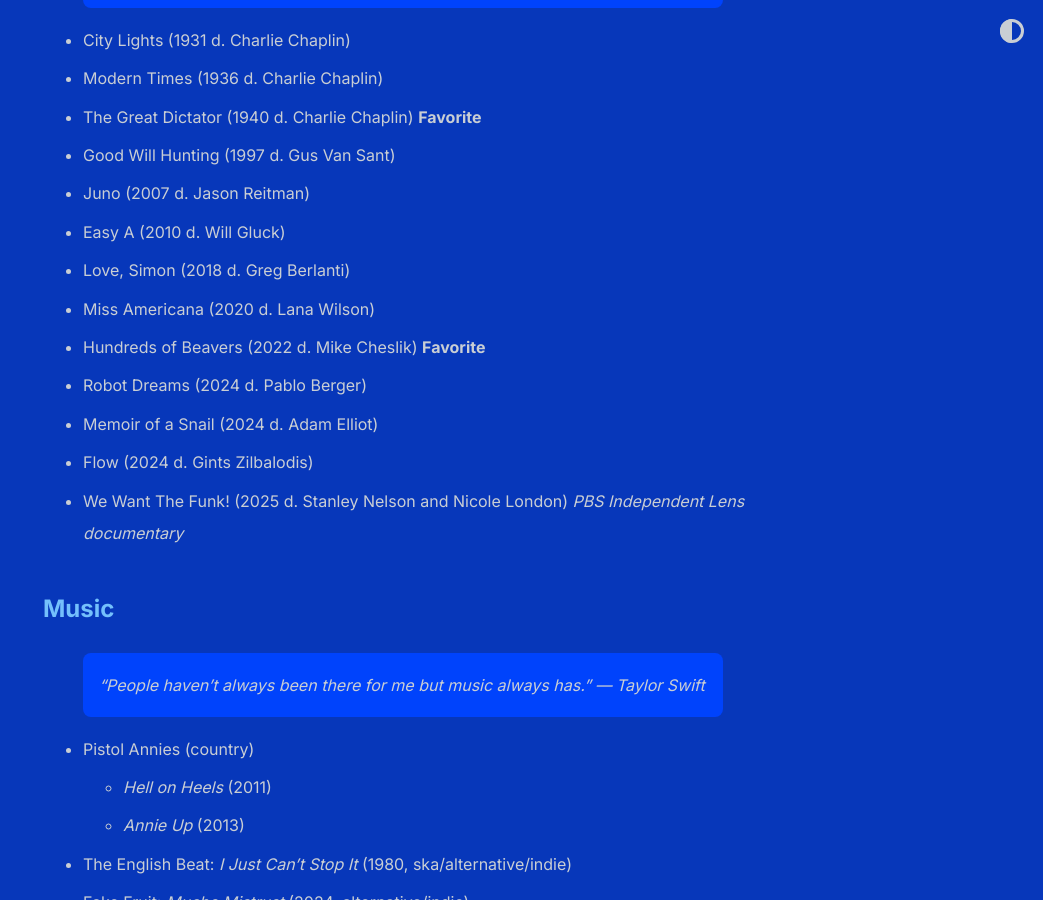
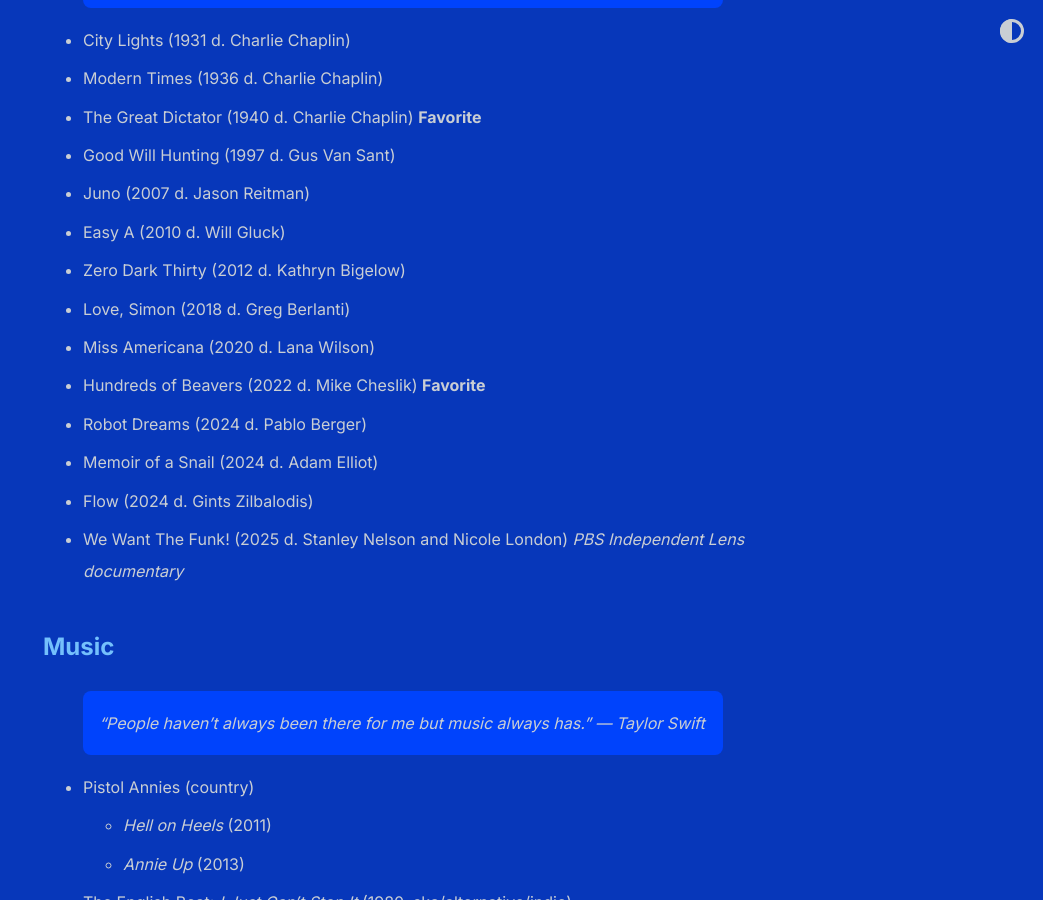
Before and after one commit to shihankanungo/shihankanungo.github.io, a Jekyll site: the page built from wrapped.md, in a window 1280 px wide and 900 px high, scrolled down 440 px. Shown: the whole window, without its empty margins (237-1280 px from the left). Built offline with Jekyll 4.4.1, drawn with Linux system fonts in a browser that asks for light colours.

Commit message:
Update wrapped.md

```diff
--- a/wrapped.md
+++ b/wrapped.md
@@ -14,6 +14,7 @@
 - Good Will Hunting (1997 d. Gus Van Sant)
 - Juno (2007 d. Jason Reitman)
 - Easy A (2010 d. Will Gluck)
+- Zero Dark Thirty (2012 d. Kathryn Bigelow)
 - Love, Simon (2018 d. Greg Berlanti)
 - Miss Americana (2020 d. Lana Wilson)
 - Hundreds of Beavers (2022 d. Mike Cheslik) **Favorite**
```
